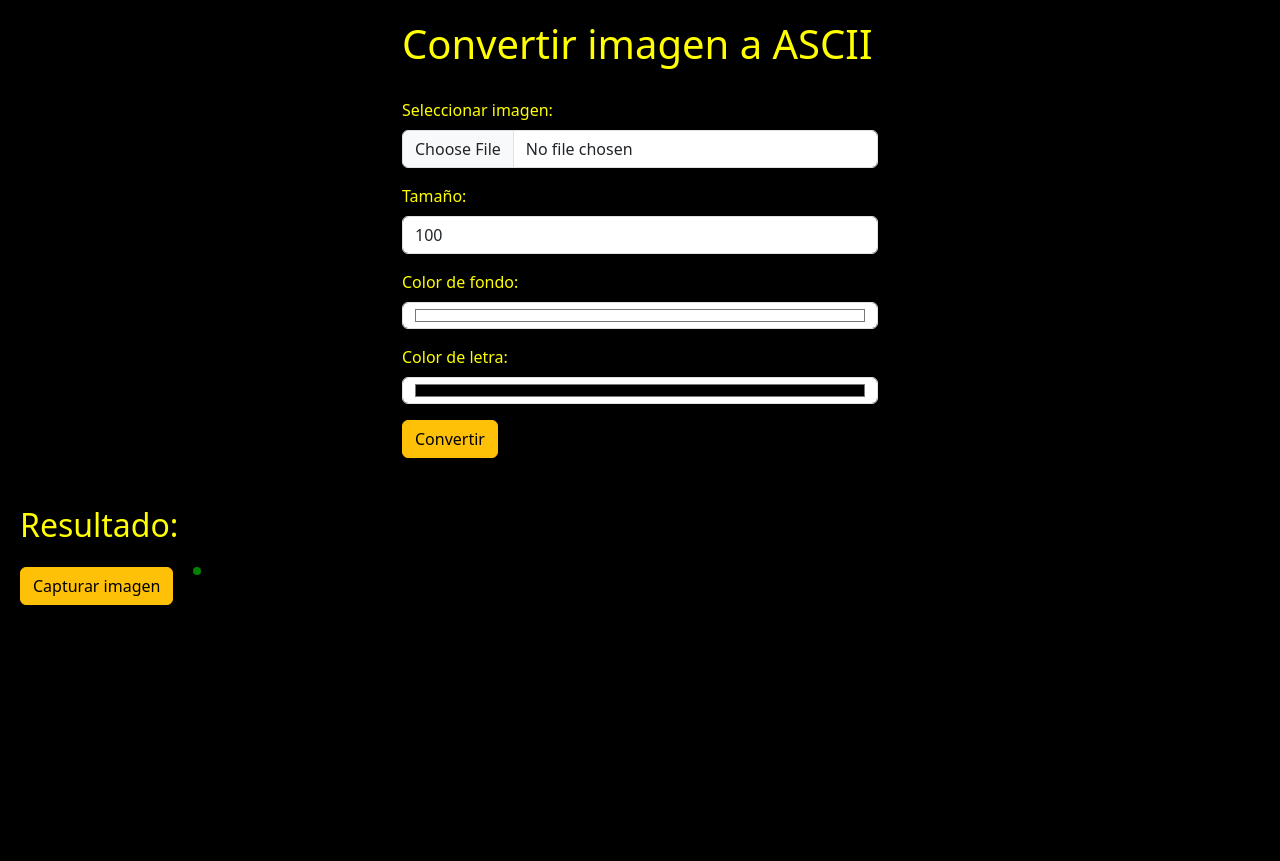
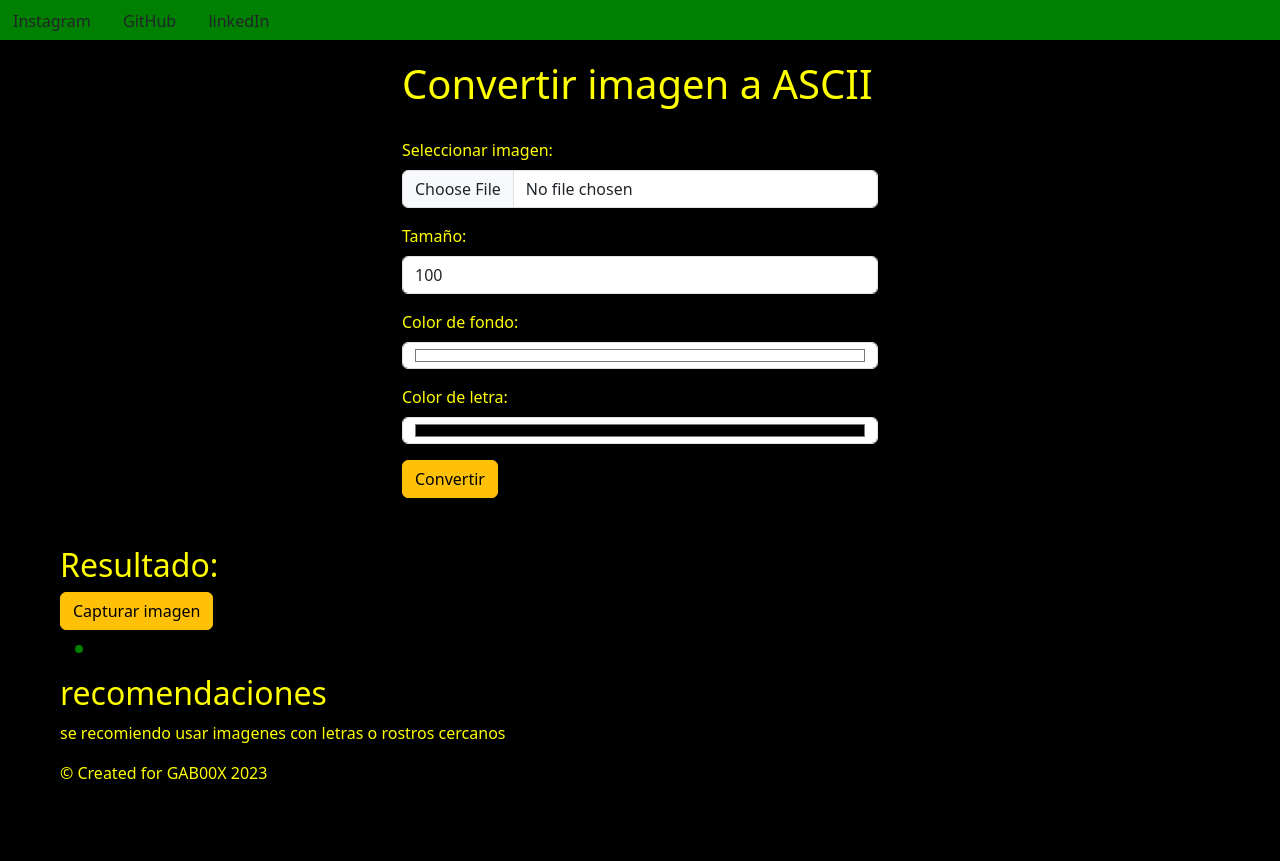
Before and after one commit to GAB00X99/ImgASCII, a Flask app: page / in a window 1280 px wide. Before the commit the page ends 605 px from the top, so only its background shows below. Run offline with Flask 3, Linux system fonts and the light colour scheme; some libraries are stand-ins or nearby versions.

Commit message:
cambio en estilos

```diff
--- a/templates/index.html
+++ b/templates/index.html
@@ -6,9 +6,19 @@
     <link href="https://cdn.jsdelivr.net/npm/bootstrap@5.3.0/dist/css/bootstrap.min.css" rel="stylesheet">
 
     <style>
+        #navbar {
+            position: fixed;
+            top: 0;
+            left: 0;
+            width: 100%;
+            background-color: green;
+            font-size: 1.5rem;
+
+          }
+
         /* Estilos personalizados */
         body {
-            padding: 20px;
+            padding: 60px;
          color: yellow;
             background-color:black;
         }
@@ -39,6 +49,12 @@
     </style>
 </head>
 <body>
+    <header id="navbar">
+                <a href="https://www.instagram.com/gabo_ferre/" target="_blank" class="btn contact-details"><i class="fab fa-facebook-square"></i> Instagram</a>
+                <a id="profile-link" href="https://github.com/GAB00X99" target="_blank" class="btn contact-details"><i class="fab fa-github"></i> GitHub</a>
+                <a href="https://www.linkedin.com/in/gabriel-ferreyra-0636b321a/" target="_blank" class="btn contact-details"><i class="fab fa-twitter"></i> linkedIn</a>
+
+      </header>
     <div class="container">
         <h1>Convertir imagen a ASCII</h1>
 
@@ -49,7 +65,7 @@
             </div>
             <div class="mb-3">
                 <label for="size" class="form-label">Tamaño:</label>
-                <input type="number" class="form-control" id="size" name="size" value="100">
+                <input type="number" class="form-control" id="size" name="size" value="100" max="200">
             </div>
             <div class="mb-3">
                 <label for="bgcolor" class="form-label">Color de fondo:</label>
@@ -64,8 +80,7 @@
         </form>
     </div>
 
-
-    <h2 class="mt-5">Resultado:</h2><button id="captureButton" class="btn btn-warning">Capturar imagen</button>
+<div><h2 class="mt-5">Resultado:</h2><button id="captureButton" class="btn btn-warning">Capturar imagen</button></div>
     <div class="resultado">
         {% if ascii_img %}
 
@@ -114,5 +129,19 @@
           });
 
     </script>
+    <section id="contact" class="contact-section">
+        <div class="contact-section-header">
+          <h2>recomendaciones</h2>
+          <p>se recomiendo usar imagenes con letras o rostros cercanos</p>
+        </div>
+
+      </section>
+      <footer>
+
+        <p>
+          © Created for
+          <a >GAB00X 2023</a>
+        </p>
+      </footer>
 </body>
 </html>
```
